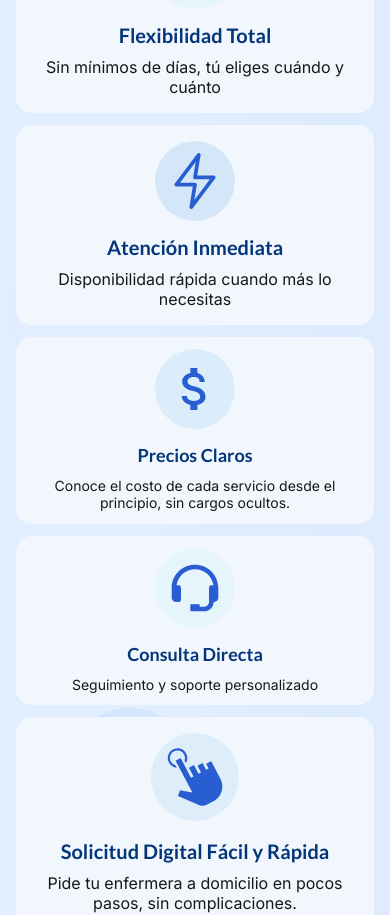
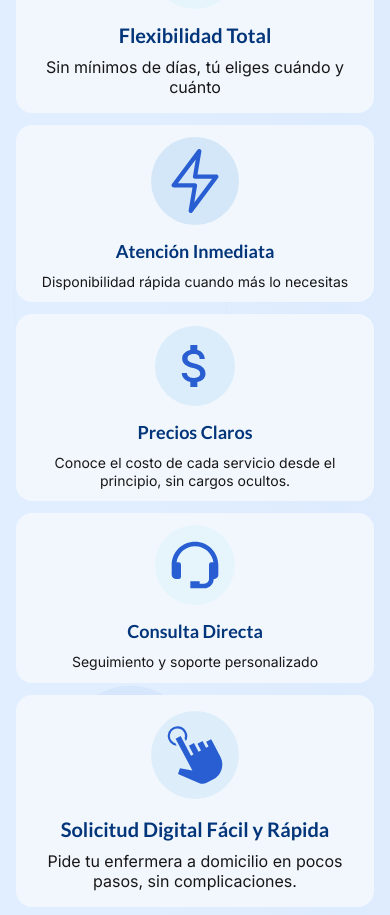
Before and after one commit to rt885/cuidana, a Next.js app: page / in a window 390 px wide. Shown: the part 3180-4095 px from the top of the page. Built offline with nearby package versions, Linux system fonts and the light colour scheme.

Commit message:
fix: reorganize grid layout and update styles in Benefits component for improved responsiveness

```diff
--- a/src/components/home/Benefits.js
+++ b/src/components/home/Benefits.js
@@ -116,16 +116,15 @@ const Benefits = () => {
       descClass: "text-base sm:text-lg lg:text-xl leading-tight text-center",
       isVertical: true
     },
-    {
+   {
       id: 3,
       icon: RxLightningBolt,
       title: "Atención Inmediata",
       description: "Disponibilidad rápida cuando más lo necesitas",
-      gridClass: "col-span-1 sm:col-span-1 lg:row-start-2 flex flex-col justify-center gap-y-3 sm:gap-y-4 lg:gap-y-5 bg-secondary-background p-4 sm:p-5 lg:p-6 rounded-2xl",
-      iconClass: "h-14 w-14 sm:h-16 sm:w-16 lg:h-28 lg:w-28 text-primary-blue",
-      titleClass: "text-primary-text font-lato text-xl sm:text-2xl lg:text-4xl font-bold text-center",
-      descClass: "text-base sm:text-lg lg:text-xl leading-tight text-center",
-      isVertical: true
+      gridClass: "col-span-1 sm:col-span-1 lg:row-start-2 flex flex-col md:justify-center md:items-center lg:flex-row gap-x-0 sm:gap-x-2.5 md:gap-y-3 lg:gap-x-2.5 gap-y-3 sm:gap-y-0 lg:gap-y-0 bg-secondary-background p-3 sm:p-3 lg:p-3 rounded-2xl",
+      iconClass: "h-16 w-16 sm:h-20 sm:w-20 lg:h-28 lg:w-28 text-primary-blue",
+      titleClass: "text-primary-text font-lato text-lg sm:text-2xl lg:text-4xl font-bold text-center sm:text-left md:text-center lg:text-left",
+      descClass: "leading-tight text-sm sm:text-lg lg:text-base text-center sm:text-left md:text-center lg:text-left"
     },
     {
       id: 4,
```
